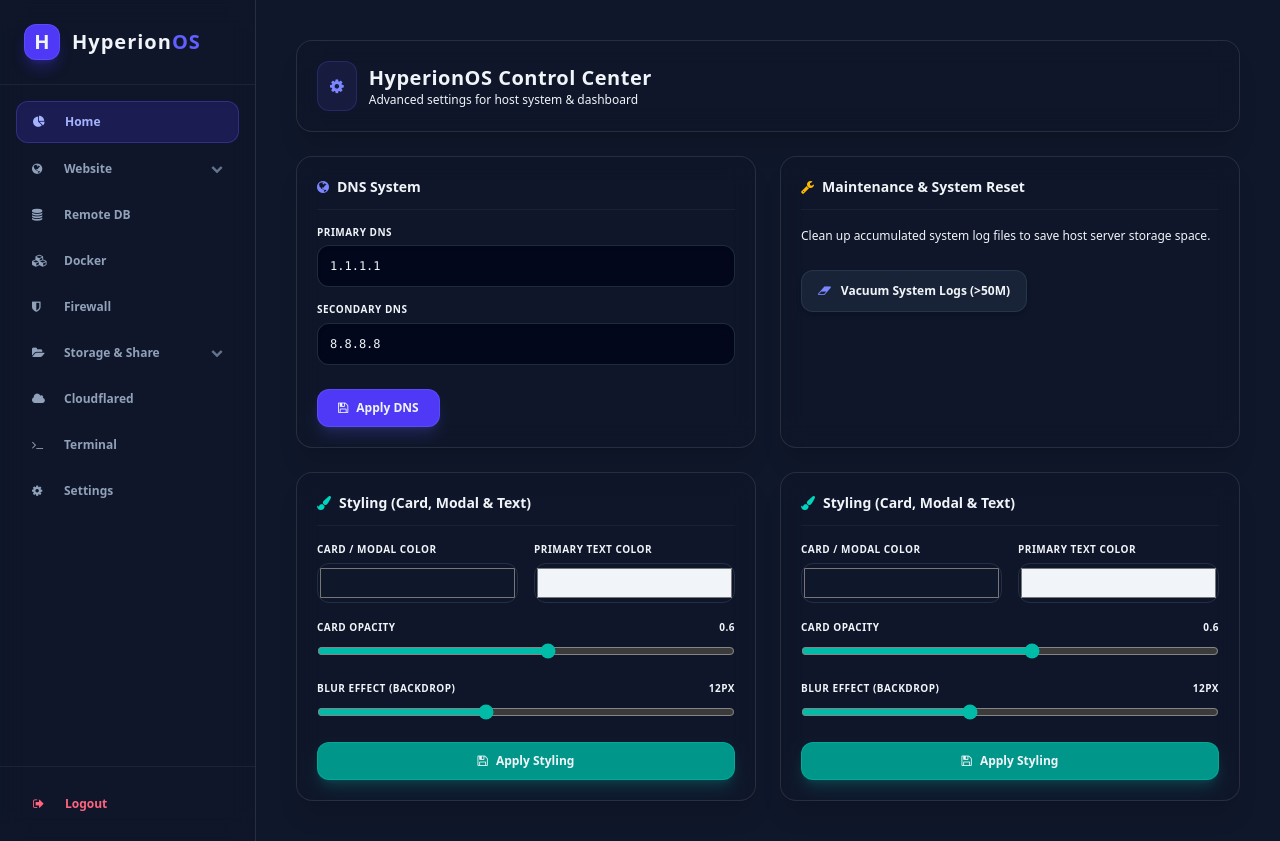
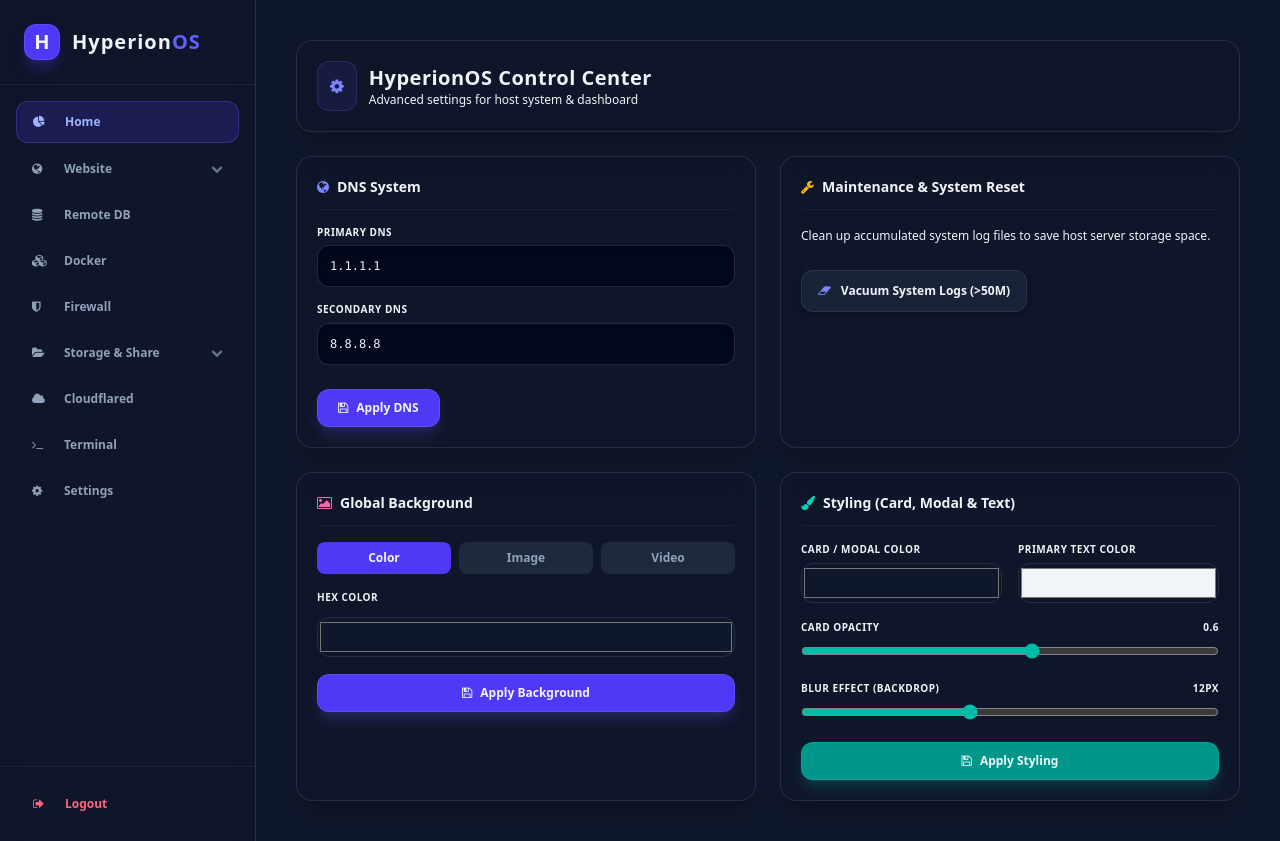
Before and after one commit to Kianandz/HyperionOS, a Python web app: template app/templates/pages/settings.html in a window 1280 px wide. Run offline with Jinja, Linux system fonts and the light colour scheme; the template is opened without the code that fills it, so the values that code supplies are empty; some libraries are stand-ins or nearby versions.

Commit message:
update installer scripts, version & fix background settings

```diff
--- a/app/core/config.py
+++ b/app/core/config.py
@@ -5,13 +5,13 @@ from pydantic_settings import BaseSettings
 
 class Settings(BaseSettings):
 
-    APP_NAME: str = os.getenv("TITLE", "HyperionOS")
+    APP_NAME: str = os.getenv("TITLE")
 
-    VERSION: str = os.getenv("VERSION", "1.0.0")
+    VERSION: str = os.getenv("VERSION")
 
     PORT: str = os.getenv("PORT")
 
-    SECRET_KEY: str = os.getenv("SECRET_KEY", "hyperion-secret-key-change-this")
+    SECRET_KEY: str = os.getenv("SECRET_KEY")
 
     DEBUG: bool = True
 
--- a/app/templates/components/settings/background.html
+++ b/app/templates/components/settings/background.html
@@ -1,36 +1,44 @@
 <div class="bg-slate-900/40 backdrop-blur-md border border-slate-800/60 p-4 sm:p-5 rounded-2xl space-y-4 shadow-xl">
     <h2 class="text-sm font-bold text-white border-b border-slate-800/60 pb-3 flex items-center gap-2">
-        <i class="fa fa-paint-brush text-teal-400"></i> Styling (Card, Modal & Text)
+        <i class="fa fa-image text-pink-400"></i> Global Background
     </h2>
 
-    <div class="space-y-4">
-        <div class="grid grid-cols-1 sm:grid-cols-2 gap-4">
-            <div>
-                <label class="block font-bold text-slate-400 uppercase tracking-wider text-[10px] mb-1.5">Card / Modal Color</label>
-                <input type="color" id="ui-card-color" value="#0f172a" class="w-full h-10 rounded-xl cursor-pointer bg-transparent border border-slate-700/60">
-            </div>
-            <div>
-                <label class="block font-bold text-slate-400 uppercase tracking-wider text-[10px] mb-1.5">Primary Text Color</label>
-                <input type="color" id="ui-text-color" value="#f1f5f9" class="w-full h-10 rounded-xl cursor-pointer bg-transparent border border-slate-700/60">
-            </div>
+    <div class="flex gap-2">
+        <button type="button" id="btn-type-color" onclick="setBgType('color')" class="flex-1 py-2 bg-indigo-600 text-white rounded-lg text-[10px] sm:text-xs font-bold transition">Color</button>
+        <button type="button" id="btn-type-image" onclick="setBgType('image')" class="flex-1 py-2 bg-slate-800 text-slate-400 hover:text-white rounded-lg text-[10px] sm:text-xs font-bold transition">Image</button>
+        <button type="button" id="btn-type-video" onclick="setBgType('video')" class="flex-1 py-2 bg-slate-800 text-slate-400 hover:text-white rounded-lg text-[10px] sm:text-xs font-bold transition">Video</button>
+    </div>
+
+    <div id="panel-color" class="space-y-3">
+        <label class="block font-bold text-slate-400 uppercase tracking-wider text-[10px]">Hex Color</label>
+        <input type="color" id="bg-color-val" value="#0f172a" class="w-full h-10 rounded-xl cursor-pointer bg-transparent border border-slate-700/60">
+    </div>
+
+    <div id="panel-media" class="hidden space-y-3">
+        <select id="mediaMethod" onchange="toggleMediaInput()" class="w-full bg-slate-950/80 border border-slate-700/60 rounded-xl p-3 text-slate-200 text-xs outline-none focus:border-indigo-500">
+            <option value="url">From URL / Static Path</option>
+            <option value="upload">Local Upload (Save to Backend)</option>
+        </select>
+
+        <div id="input-url">
+            <label class="block font-bold text-slate-400 uppercase tracking-wider text-[10px] mb-1.5">Link / Path (e.g.: /static/uploads/backgrounds/wpp-1.jpg)</label>
+            <input type="text" id="bg-media-url" placeholder="https://... or /static/..." class="w-full bg-slate-950/80 border border-slate-700/60 rounded-xl p-3 text-slate-200 text-xs outline-none focus:border-indigo-500">
+        </div>
+
+        <div id="input-upload" class="hidden">
+            <label class="block font-bold text-slate-400 uppercase tracking-wider text-[10px] mb-1.5">Upload File</label>
+            <input type="file" id="bg-media-file" class="w-full text-slate-400 text-xs file:mr-4 file:py-2 file:px-4 file:rounded-full file:border-0 file:text-[10px] sm:file:text-xs file:font-bold file:bg-indigo-600 file:text-white hover:file:bg-indigo-500 cursor-pointer">
         </div>
 
         <div>
             <label class="flex justify-between font-bold text-slate-400 uppercase tracking-wider text-[10px] mb-1.5">
-                <span>Card Opacity</span> <span id="valCardOp">0.6</span>
+                <span>Brightness</span> <span id="valBright">1.0</span>
             </label>
-            <input type="range" id="ui-card-opacity" min="0.1" max="1" step="0.05" value="0.6" oninput="document.getElementById('valCardOp').innerText = this.value" class="w-full accent-teal-500 cursor-pointer">
-        </div>
-
-        <div>
-            <label class="flex justify-between font-bold text-slate-400 uppercase tracking-wider text-[10px] mb-1.5">
-                <span>Blur Effect (Backdrop)</span> <span id="valCardBlur">12px</span>
-            </label>
-            <input type="range" id="ui-card-blur" min="0" max="30" step="1" value="12" oninput="document.getElementById('valCardBlur').innerText = this.value + 'px'" class="w-full accent-teal-500 cursor-pointer">
+            <input type="range" id="sliderBright" min="0.1" max="1" step="0.1" value="1" oninput="document.getElementById('valBright').innerText = this.value" class="w-full accent-indigo-500 cursor-pointer">
         </div>
     </div>
 
-    <button onclick="saveCardTheme()" class="w-full bg-teal-600 hover:bg-teal-500 active:scale-95 text-white py-2.5 rounded-xl text-xs font-bold transition shadow-lg shadow-teal-500/20 border border-teal-500/50 mt-4 flex items-center justify-center gap-2">
-        <i class="fa fa-save"></i> Apply Styling
+    <button onclick="saveGlobalBg()" class="w-full bg-indigo-600 hover:bg-indigo-500 active:scale-95 text-white py-2.5 rounded-xl text-xs font-bold transition shadow-lg shadow-indigo-500/20 border border-indigo-500/50 mt-4 flex items-center justify-center gap-2">
+        <i class="fa fa-save"></i> Apply Background
     </button>
 </div>
--- a/main.py
+++ b/main.py
@@ -9,7 +9,7 @@ from dotenv import load_dotenv
 from app.core.config import settings
 from app.routes import master_router
 
-app = FastAPI(title=settings.APP_NAME, debug=settings.DEBUG)
+app = FastAPI(title=settings.APP_NAME, version=settings.VERSION, debug=settings.DEBUG)
 
 app.add_middleware(
     SessionMiddleware,
--- a/requirements.txt
+++ b/requirements.txt
@@ -13,5 +13,3 @@ python-multipart
 pydantic
 pydantic_settings
 flask
-bump-my-version
-pip install black
```
Also changed, not shown: pyproject.toml (deleted, +0 -18 lines), 5 other files.
